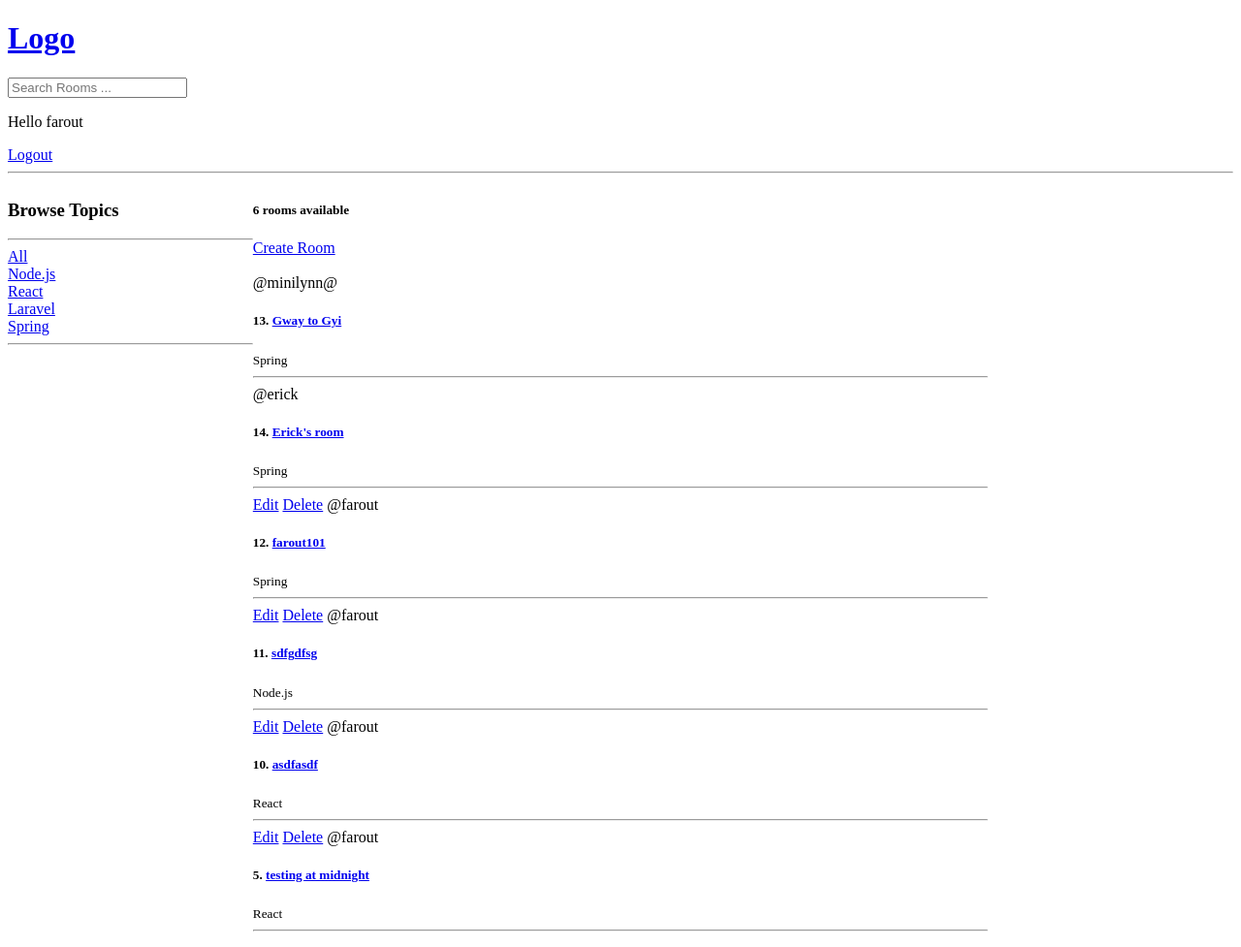
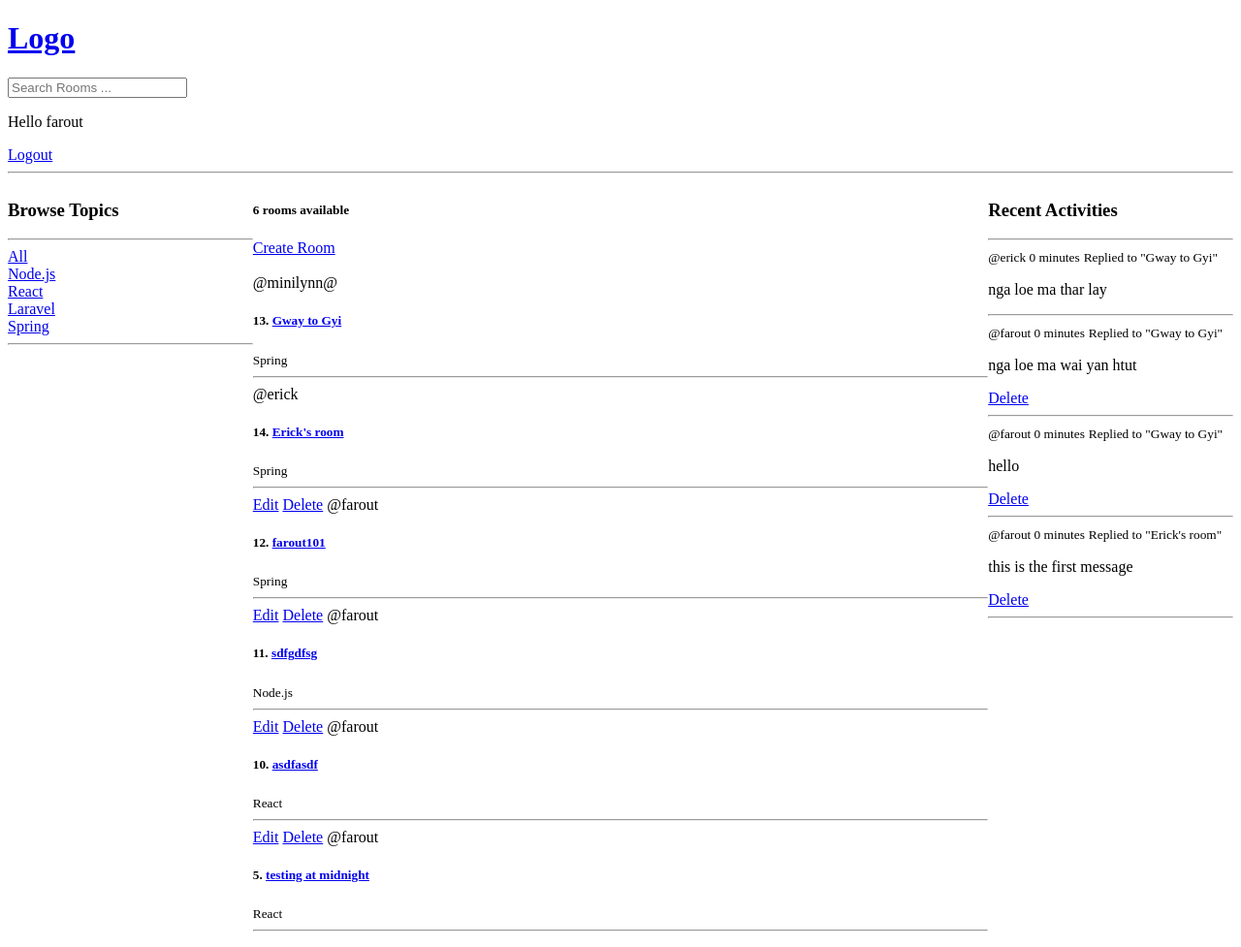
Before and after one commit to farout101/Uni_Geeks_xD, a Django app: page / in a window 1280 px wide. Shown: the whole page at 97% size. Run offline with Django 5.2, Linux system fonts and the light colour scheme; a user stored in the database is signed in; data comes from the database, SQL or seed files in the repository; both versions use the stored data as it was after the commit.

Commit message:
I still need to fix the icontains error

```diff
--- a/project/models.py
+++ b/project/models.py
@@ -31,5 +31,9 @@ class Message(models.Model):
     updated = models.DateTimeField(auto_now=True)
     created = models.DateTimeField(auto_now_add=True)
 
+    class Meta:
+        # The newest and the latest update room will be first
+        ordering = ["-updated", "-created"]
+
     def __str__(self):
         return self.body[0:50]
--- a/project/templates/project/home.html
+++ b/project/templates/project/home.html
@@ -51,6 +51,22 @@
         {% endfor %}
     </div>
 
+    <div>
+        <h3>Recent Activities</h3>
+        <hr>
+        {% for message in room_messages %}
+            <div>
+                <small>@{{message.user}} {{message.created|timesince}}</small>
+                <small>Replied to "{{message.room}}"</small>
+                <p>{{message}}</p>
+
+                {% if request.user == message.user  %}
+                    <a href="{% url 'delete-message' message.id %}">Delete</a>
+                {% endif %}
+                <hr>
+            </div>
+        {% endfor %}
+    </div>
 </div>
 
 {% endblock content %}
--- a/project/views.py
+++ b/project/views.py
@@ -55,7 +55,7 @@ def room(request, pk):
         if i.id == int(pk):
             room = i
             break
-    room_messages = room.message_set.all().order_by('-created')
+    room_messages = room.message_set.all()
     participants = room.participants.all()
     if request.method == "POST":
         message = Message.objects.create(
@@ -77,7 +77,8 @@ def home(request):
     )
     topics = Topic.objects.all()
     room_count = rooms.count()
-    context = {'rooms': rooms, 'topics': topics, 'room_count': room_count}
+    room_messages = Message.objects.filter(Q(room__name__icontains=q))
+    context = {'rooms': rooms, 'topics': topics, 'room_count': room_count, 'room_messages': room_messages}
     return render(request, 'project/home.html', context)
 
 @login_required(login_url='login') # I stil need to figure it out in the new version
```
Also changed, not shown: db.sqlite3.
